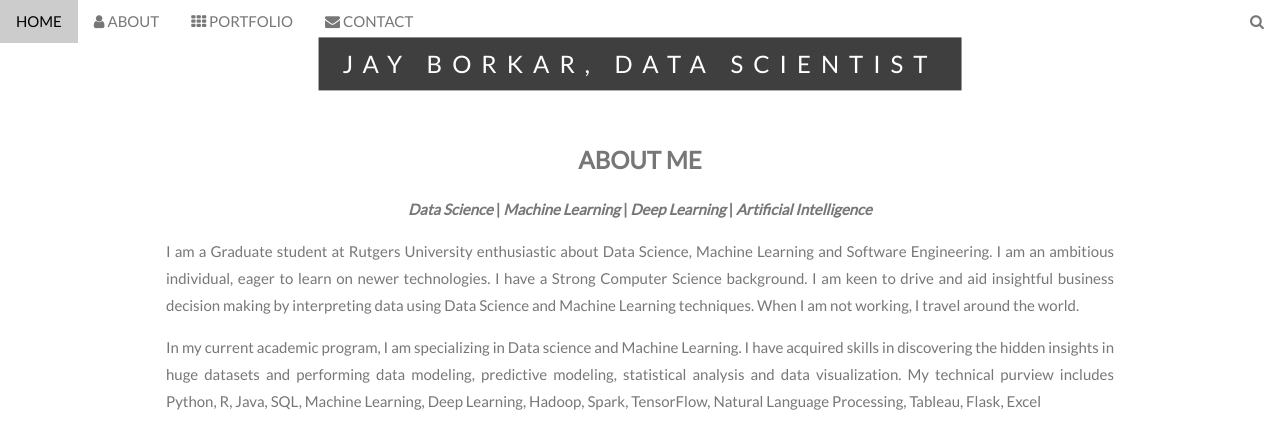
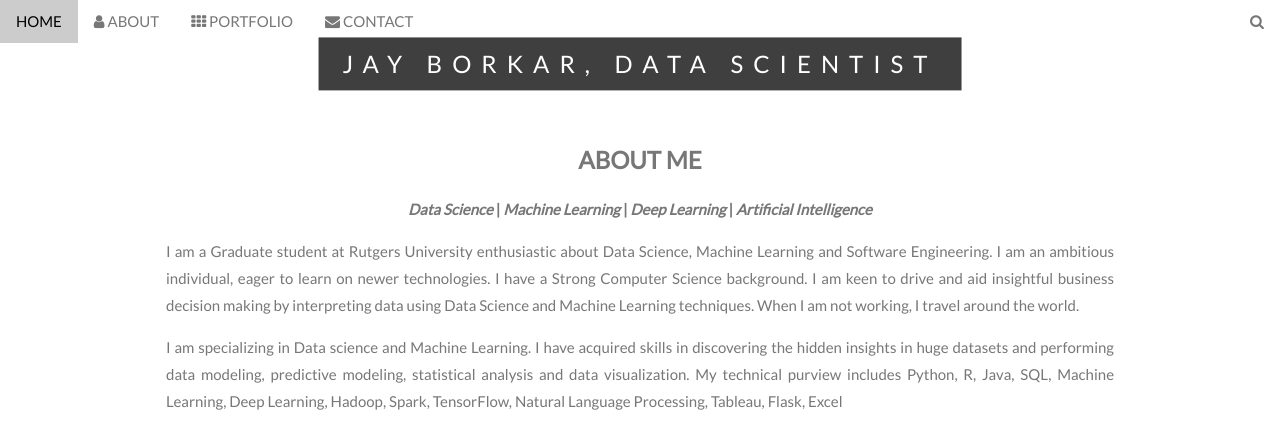
Before and after one commit to jayborkar/jayborkar.github.io, a plain HTML site: page index.html in a window 1280 px wide. Shown: the top 427 px of the page. Drawn offline with nearby package versions, Linux system fonts and the light colour scheme.

Commit message:
Update index.html

```diff
--- a/index.html
+++ b/index.html
@@ -68,7 +68,7 @@ body, html {
   <p> I am a Graduate student at Rutgers University enthusiastic about Data Science, Machine Learning and Software Engineering.
        I am an ambitious individual, eager to learn on newer technologies.
        I have a Strong Computer Science background. I am keen to drive and aid insightful business decision making by interpreting data using Data Science and Machine Learning techniques. When I am not working, I travel around the world.</p>
- <p>In my current academic program, I am specializing in Data science and Machine Learning. I have acquired skills in discovering the hidden insights in huge datasets and performing data modeling, predictive modeling, statistical analysis and data visualization.
+ <p>I am specializing in Data science and Machine Learning. I have acquired skills in discovering the hidden insights in huge datasets and performing data modeling, predictive modeling, statistical analysis and data visualization.
       My technical purview includes Python, R, Java, SQL, Machine Learning, Deep Learning, Hadoop, Spark, TensorFlow, Natural Language Processing, Tableau, Flask, Excel</p>
 
   <div class="w3-row">
```
